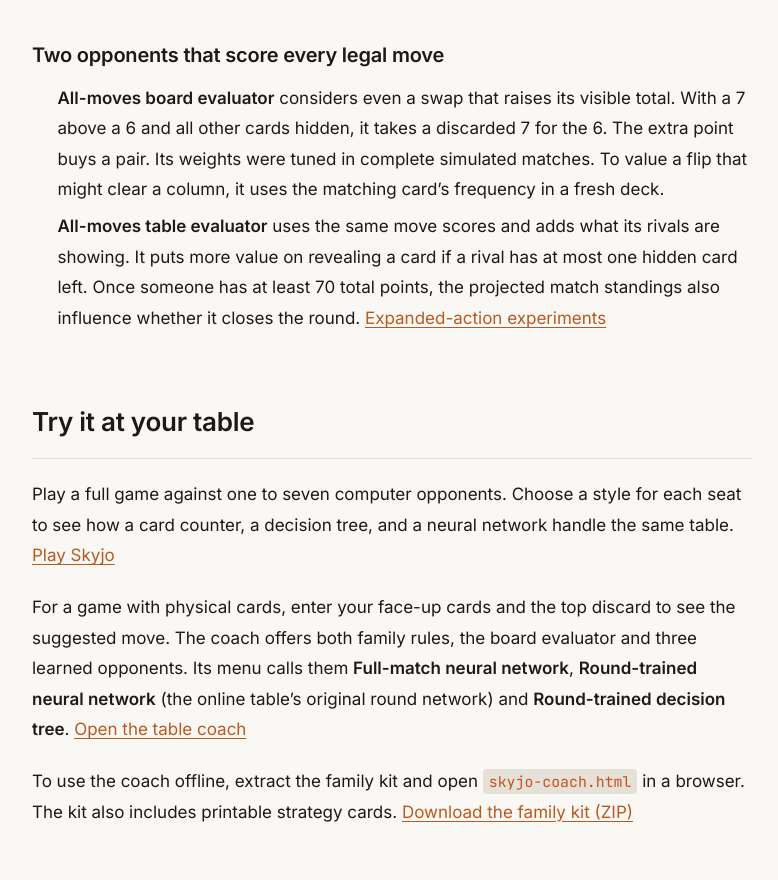
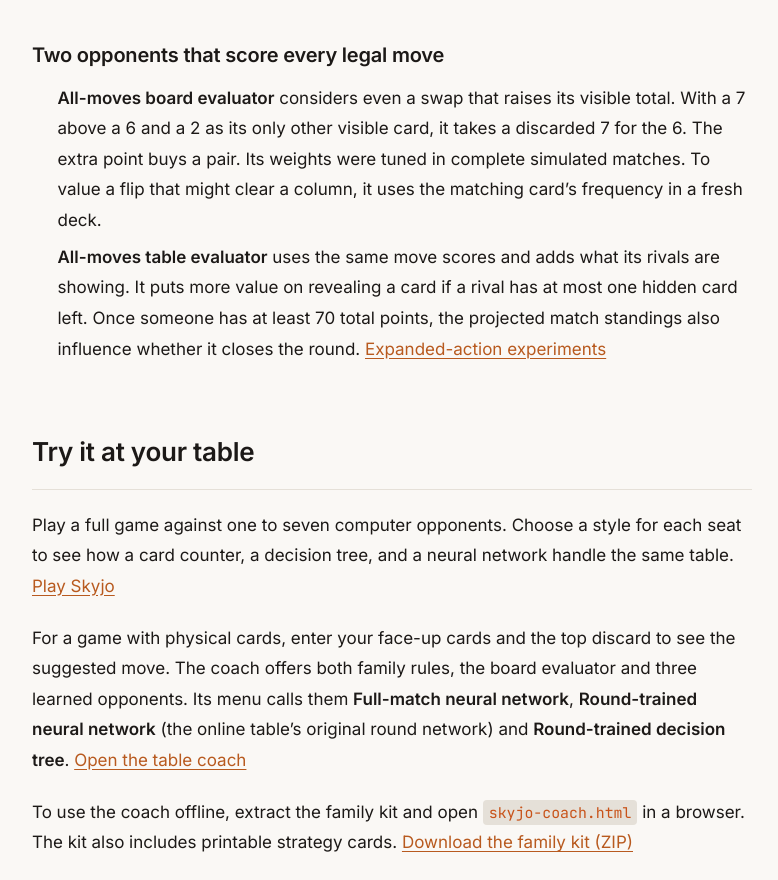
Before and after one commit to The-CarL/carloperottino-forge, an Astro site: page /projects/skyjo-strategy-lab in a window 1280 px wide. Shown: the part 5269-6149 px from the top of the page, without its empty margins (248-1026 px from the left). Built offline with nearby package versions, Linux system fonts and the light colour scheme; Astro itself is replaced by a stand-in of ours; some packages are replaced by stand-ins of ours.

Commit message:
Use a reachable online position for the pair-building example

```diff
--- a/src/content/projects/skyjo-strategy-lab.md
+++ b/src/content/projects/skyjo-strategy-lab.md
@@ -72,7 +72,7 @@ Here is a position where the two newer networks disagree. A 1 and a 7 are showin
 
 ### Two opponents that score every legal move
 
-- **All-moves board evaluator** considers even a swap that raises its visible total. With a 7 above a 6 and all other cards hidden, it takes a discarded 7 for the 6. The extra point buys a pair. Its weights were tuned in complete simulated matches. To value a flip that might clear a column, it uses the matching card's frequency in a fresh deck.
+- **All-moves board evaluator** considers even a swap that raises its visible total. With a 7 above a 6 and a 2 as its only other visible card, it takes a discarded 7 for the 6. The extra point buys a pair. Its weights were tuned in complete simulated matches. To value a flip that might clear a column, it uses the matching card's frequency in a fresh deck.
 - **All-moves table evaluator** uses the same move scores and adds what its rivals are showing. It puts more value on revealing a card if a rival has at most one hidden card left. Once someone has at least 70 total points, the projected match standings also influence whether it closes the round. [Expanded-action experiments](https://github.com/The-CarL/skyjo-strategy-lab/blob/main/reports/phase2/expanded.md)
 
 ## Try it at your table
```
